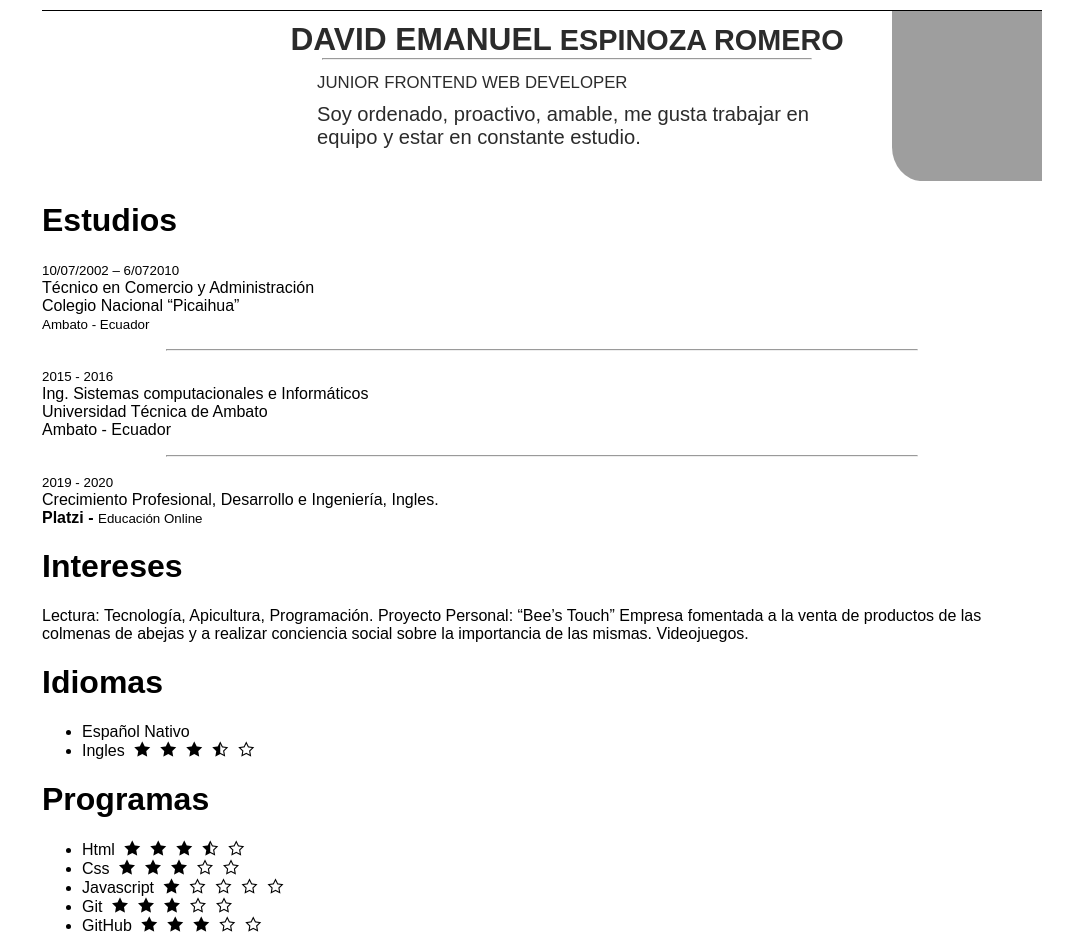
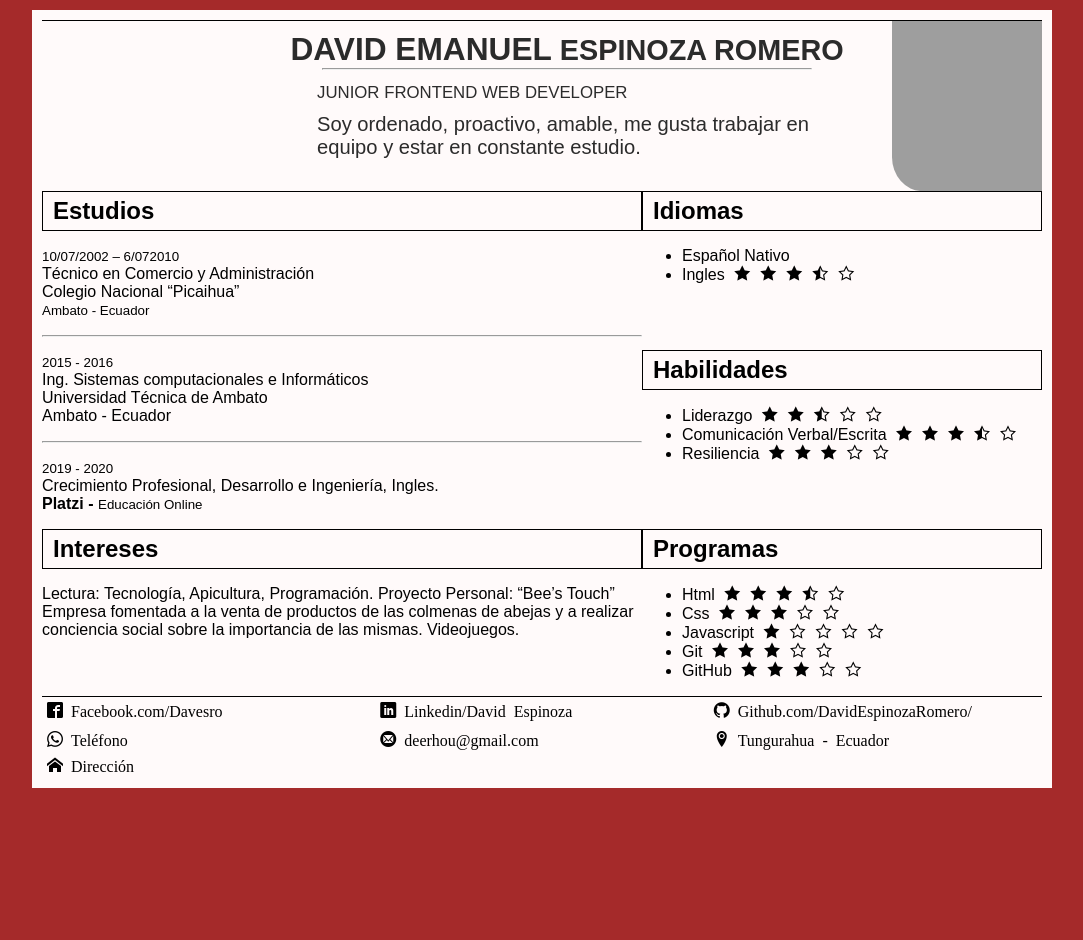
Before and after one commit to DavidEspinozaRomero/david.github.io, a plain HTML site: page index.html in a window 1280 px wide. Shown: the top 940 px of the page, without its empty margins (98-1181 px from the left). After the commit the page ends 800 px from the top, so only its background shows below. Drawn offline with Linux system fonts and the light colour scheme; grey boxes are pictures that could not be loaded; files whose address does not match are found by name.

Commit message:
agregando grid

```diff
--- a/css/style.css
+++ b/css/style.css
@@ -166,11 +166,14 @@ html, body {
   margin:0;
   padding: 0;
   font-family: Arial, Helvetica, sans-serif;
+  background-color: brown;
 }
 
 .container {
   max-width: 1000px;
   margin: 10px auto;
+  padding: 10px;
+  background-color: snow;
 }
 
 header {
@@ -202,7 +205,7 @@ header p {
   font-size: 1.1em;
   font-weight: 900;
 }
-hr {
+header hr {
   display: flex;
   width: 75%;
   margin: 0 auto;
@@ -222,6 +225,36 @@ img {
   grid-area: Portail;
 }
 
+.hero {
+display: grid;
+grid-template-columns: 60% 40%;
+grid-template-areas:  "studies idioms"
+                      "studies softskills"
+                      "hobbies .";
+}
+.hero h1{
+  margin: 0;
+  padding: 5px 10px;
+  font-size: 1.5em;
+  border:1px solid black;
+}
+
+.studies {
+  grid-area: studies;
+}
+.idioms{
+  grid-area: idioms;
+}
+.softskills{
+  grid-area: softskills;
+}
+/* .hardskills{
+  grid-area: hardskills;
+} */
+.hobbies{
+  grid-area: hobbies;
+}
+
 
 footer{
   border-top: 1px solid black;
--- a/index.html
+++ b/index.html
@@ -99,13 +99,13 @@
     </div>
     <footer>
       <a href="https://facebook.com/Davesro">
-        <i class="icon-facebook link"> facebook.com/Davesro</i>
+        <i class="icon-facebook link"> Facebook.com/Davesro</i>
       </a>
       <a href="https://bit.ly/2vW8Hpe">
         <i class="icon-linkedin link"> Linkedin/David Espinoza</i>
       </a>
       <a href="https://github.com/DavidEspinozaRomero">
-        <i class="icon-github">github.com/DavidEspinozaRomero/</i>
+        <i class="icon-github"> Github.com/DavidEspinozaRomero/</i>
       </a>
       <i class="icon-whatsapp"> Teléfono</i>
       <i class="icon-email"> deerhou@gmail.com</i>
```
